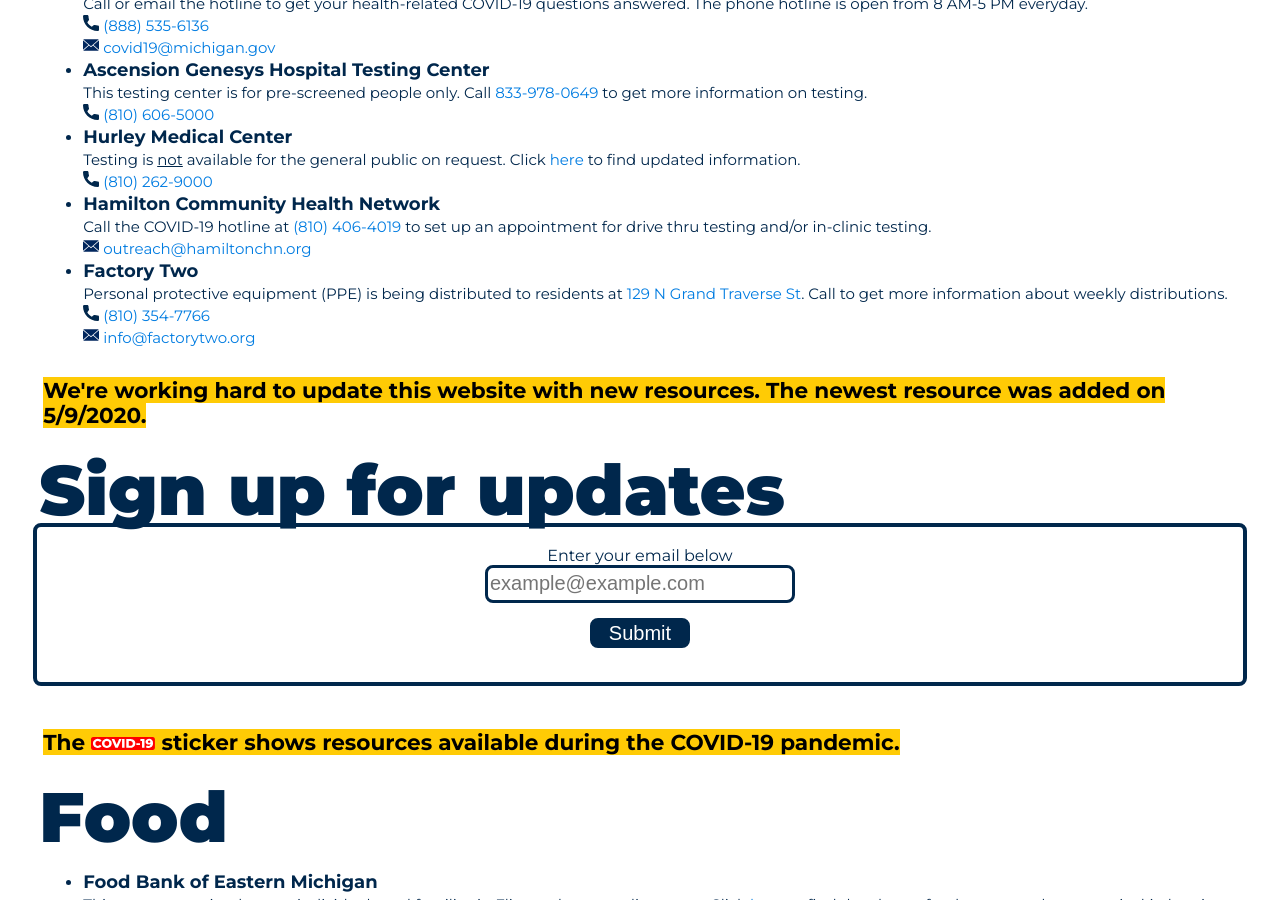
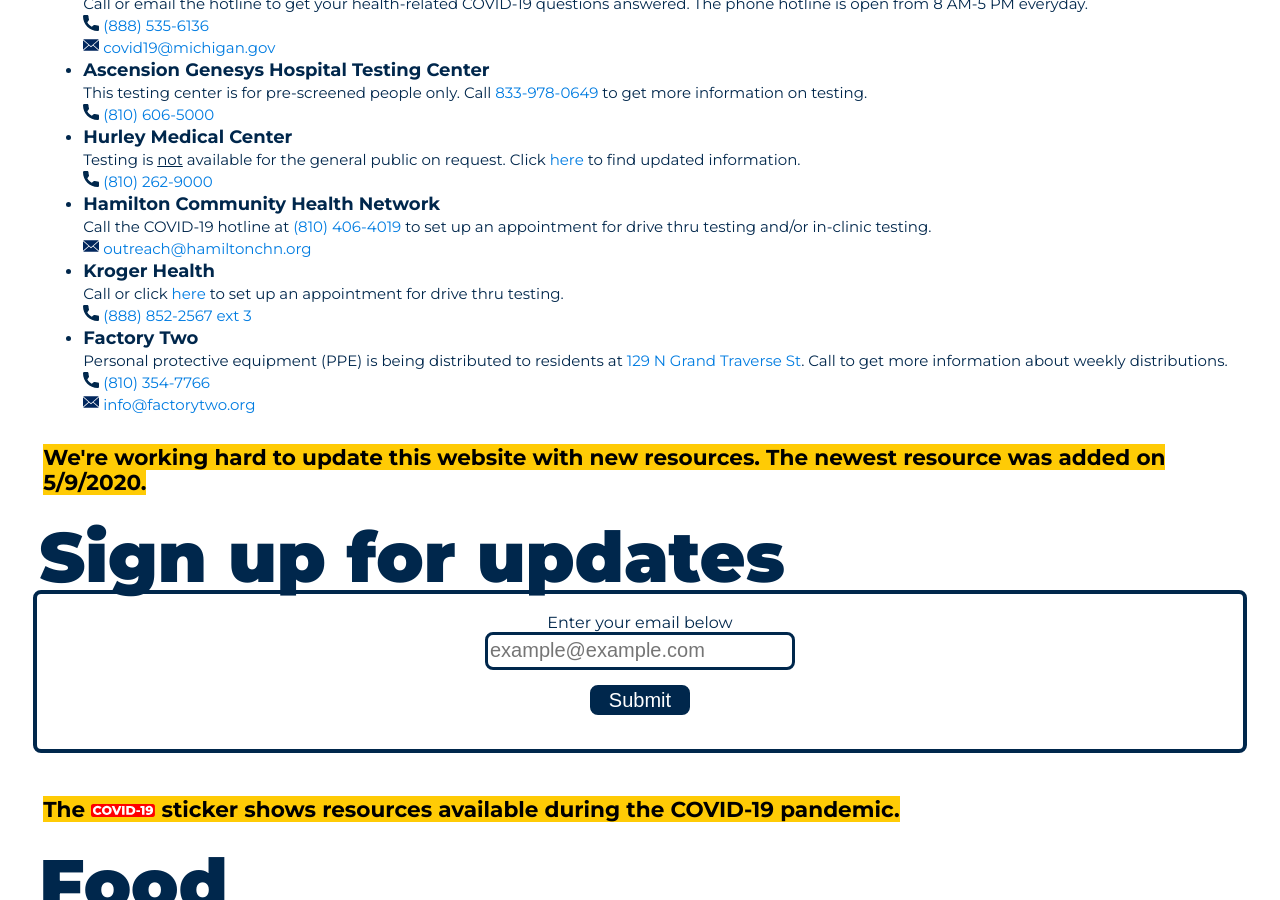
Before and after one commit to umichfjp/umichfjp.github.io, a Jekyll site: the page built from pages/resources.html, in a window 1280 px wide and 900 px high, scrolled down 468 px. Built offline with Jekyll 4.4.1, drawn with Linux system fonts in a browser that asks for light colours.

Commit message:
Update resources.html

```diff
--- a/pages/resources.html
+++ b/pages/resources.html
@@ -51,6 +51,11 @@ title: Resources for Flint residents
             <b><big>Hamilton Community Health Network</big></b>
             <br />Call the COVID-19 hotline at <a href="tel:+1810-406-4019">(810) 406-4019</a> to set up an appointment for drive thru testing and/or in-clinic testing.
             <br /><img src="https://umichfjp.github.io/assets/icons/mail.svg" alt="Mail" style="width:16px;"> <a href="mailto:outreach@hamiltonchn.org">outreach@hamiltonchn.org</a>
+          </li>
+          <li>
+            <b><big>Kroger Health</big></b>
+            <br />Call or click <a href="https://www.thelittleclinic.com/drivethru-testing" target="_blank">here</a> to set up an appointment for drive thru testing.
+            <br /><img src="https://umichfjp.github.io/assets/icons/phone.svg" alt="Phone" style="width:16px;"> <a href="tel:+1888-852-2567w3">(888) 852-2567  ext 3</a>
           </li>
           <li>
             <b><big>Factory Two</big></b>
```
